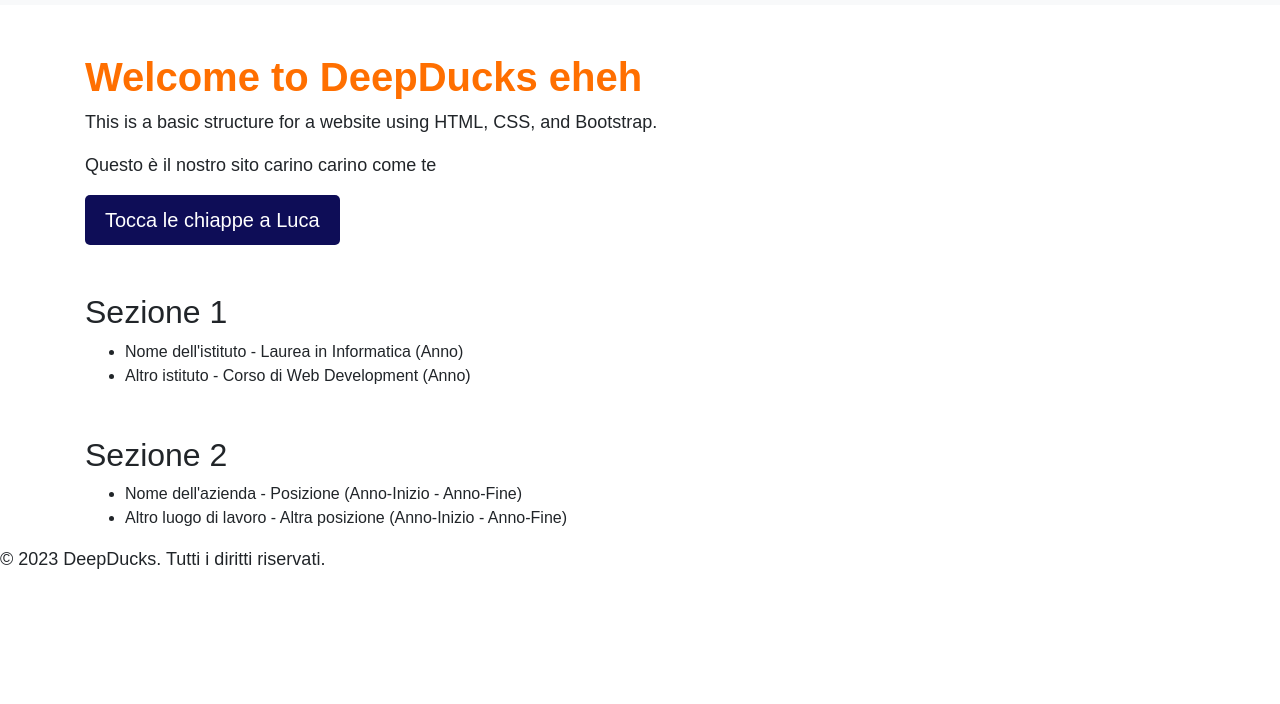
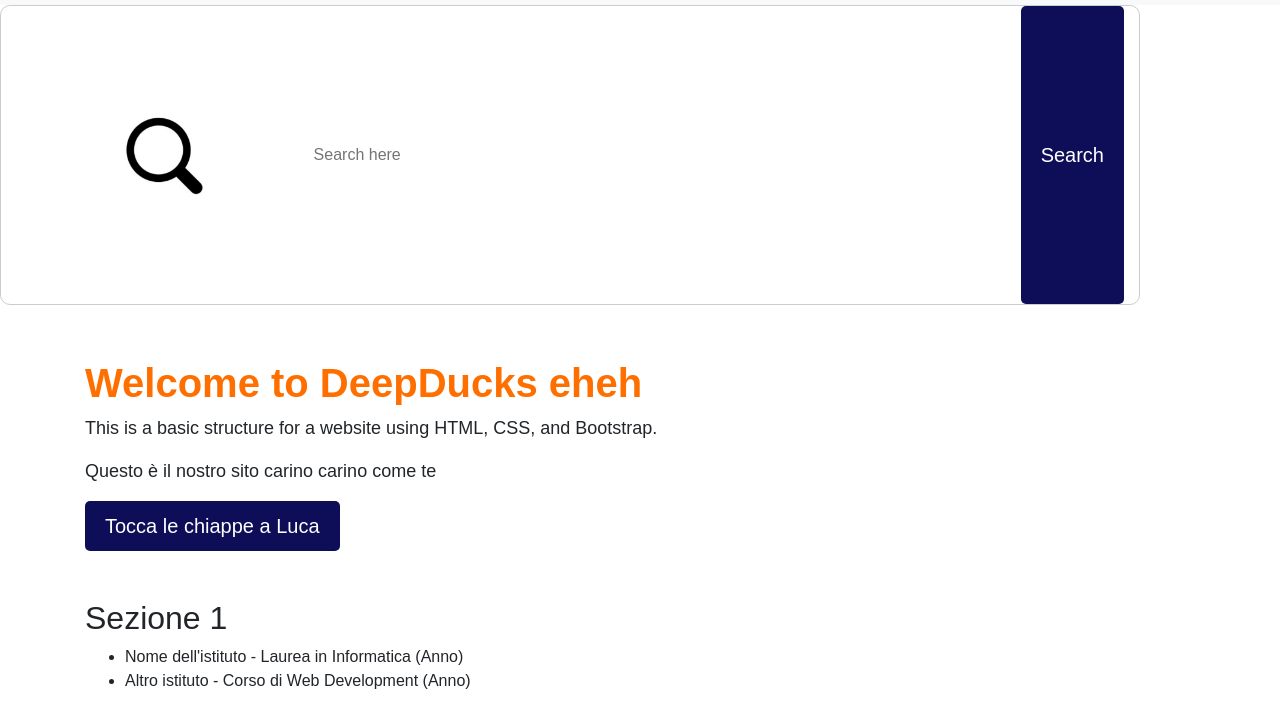
Before and after one commit to arcticronin/deepducks, a website: page gui/index.html in a window 1280 px wide. Shown: the part 96-800 px from the top of the page. Drawn offline with nearby package versions, Linux system fonts and the light colour scheme.

Commit message:
added search bar

```diff
--- a/gui/index.html
+++ b/gui/index.html
@@ -57,6 +57,12 @@
         </div>
     </nav>
 
+    <div class="container" id="search_bar">
+        <img class="icon" src="searchicon.png" alt="Search icon" styple="width: 8px;">
+        <input class="searchBox" type="search" placeholder="Search here">
+        <input type="submit" value="Search" class="btn btn-primary btn-fancy btn-lg">
+    </div>
+
     <!-- Page content -->
     <div class="container mt-5">
         <h1>Welcome to DeepDucks eheh</h1>
--- a/gui/styles.css
+++ b/gui/styles.css
@@ -30,3 +30,30 @@ h1 {
     font-family: 'Raleway', sans-serif;
     font-weight: bold; /* You can adjust the font weight as needed */
 }
+
+#search_bar{
+    display: inline-flex;
+    flex: 1 1 300px;
+    border-radius: 10px;
+    border: 1px solid #ccc;
+    overflow: hidden;
+    /*max-height: 300px;*/
+}
+
+.icon{
+    padding: 0.8rem;
+    transform: scale(0.3);
+}
+
+.searchBox{
+    border: 0;
+    flex: 1;
+}
+
+.searchButton{
+    color: white;
+    background: #0f4a8a;
+    border: 0;
+    padding: 0.8rem;
+    border-radius: 8px;
+}
```
Also changed, not shown: gui/searchicon.png (added).
